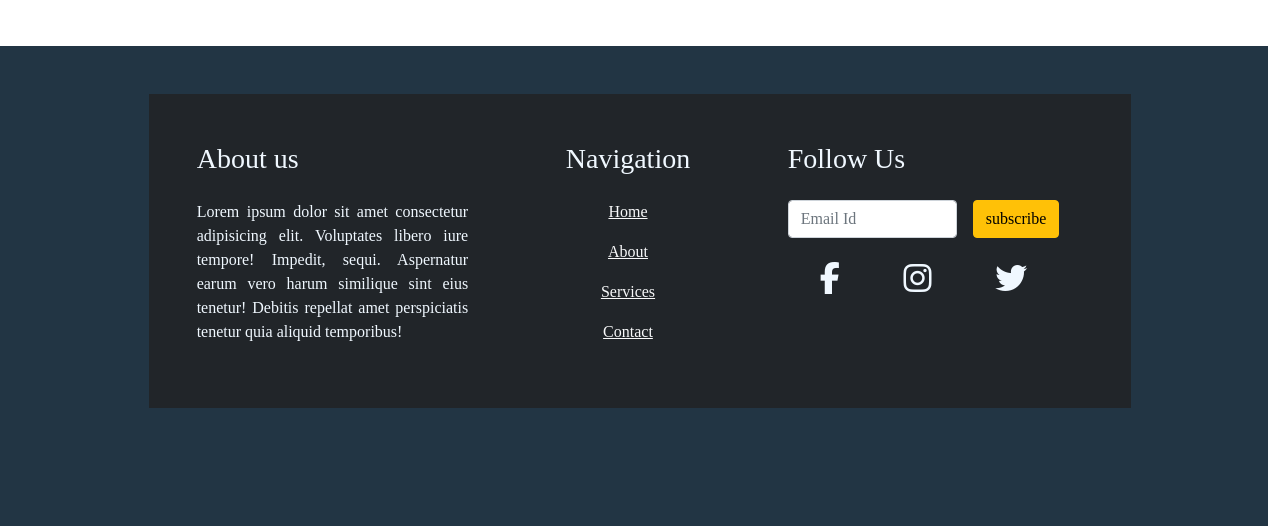
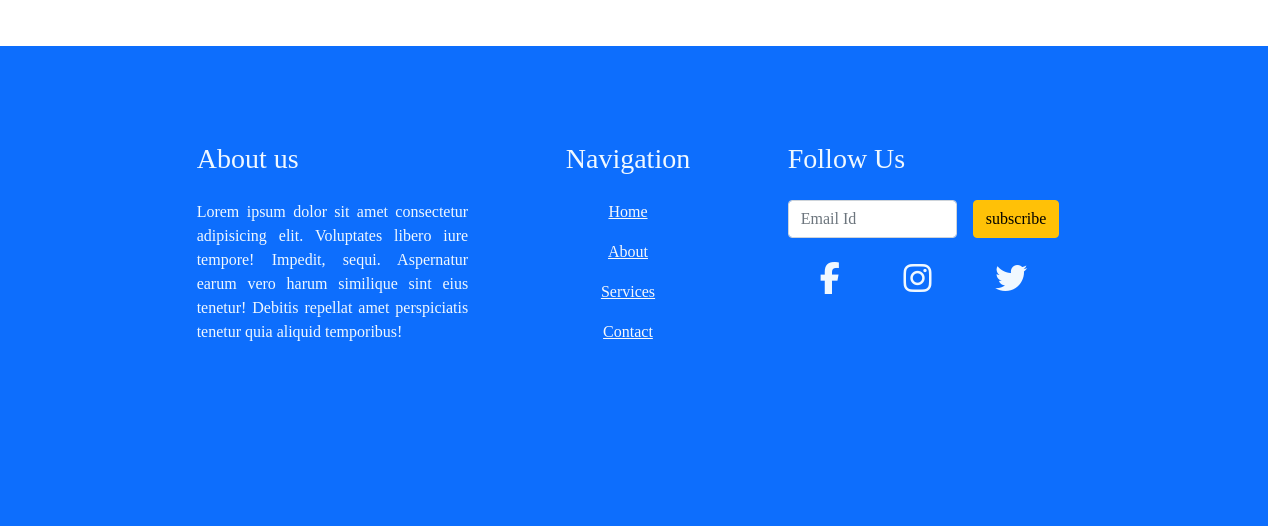
Before and after one commit to Arju187/Trav-Trip, a plain HTML site: page index.html in a window 1280 px wide. Shown: the part 4633-5159 px from the top of the page. Drawn offline with nearby package versions, Linux system fonts and the light colour scheme; a web font is replaced by a local one.

Commit message:
Iniatialization Trip Trav

```diff
--- a/index.html
+++ b/index.html
@@ -329,7 +329,7 @@
   <div class="row w-100 ps-5">
     <div class="col-md-1"></div>
     <div class="col-md-10">
-      <footer class="mt-5 bg-dark p-5 text-light">
+      <footer class="mt-5 bg-primary p-5 text-light">
         <div class="row w-100">
           <div class="col-md-4">
             <h3> About us</h3>
--- a/style.css
+++ b/style.css
@@ -54,7 +54,7 @@ ul li{
     margin-right: 25%;
 }
 .mmm{
-    background-color: #223544;
+    background-color:#0D6EFD;
     height: 60vh;
 }
 
@@ -93,7 +93,7 @@ ul li{
 
     }
     .mmm{
-        background-color: #223544;
+        background-color: #0D6EFD;
         height: 100vh;
     }
 
```
